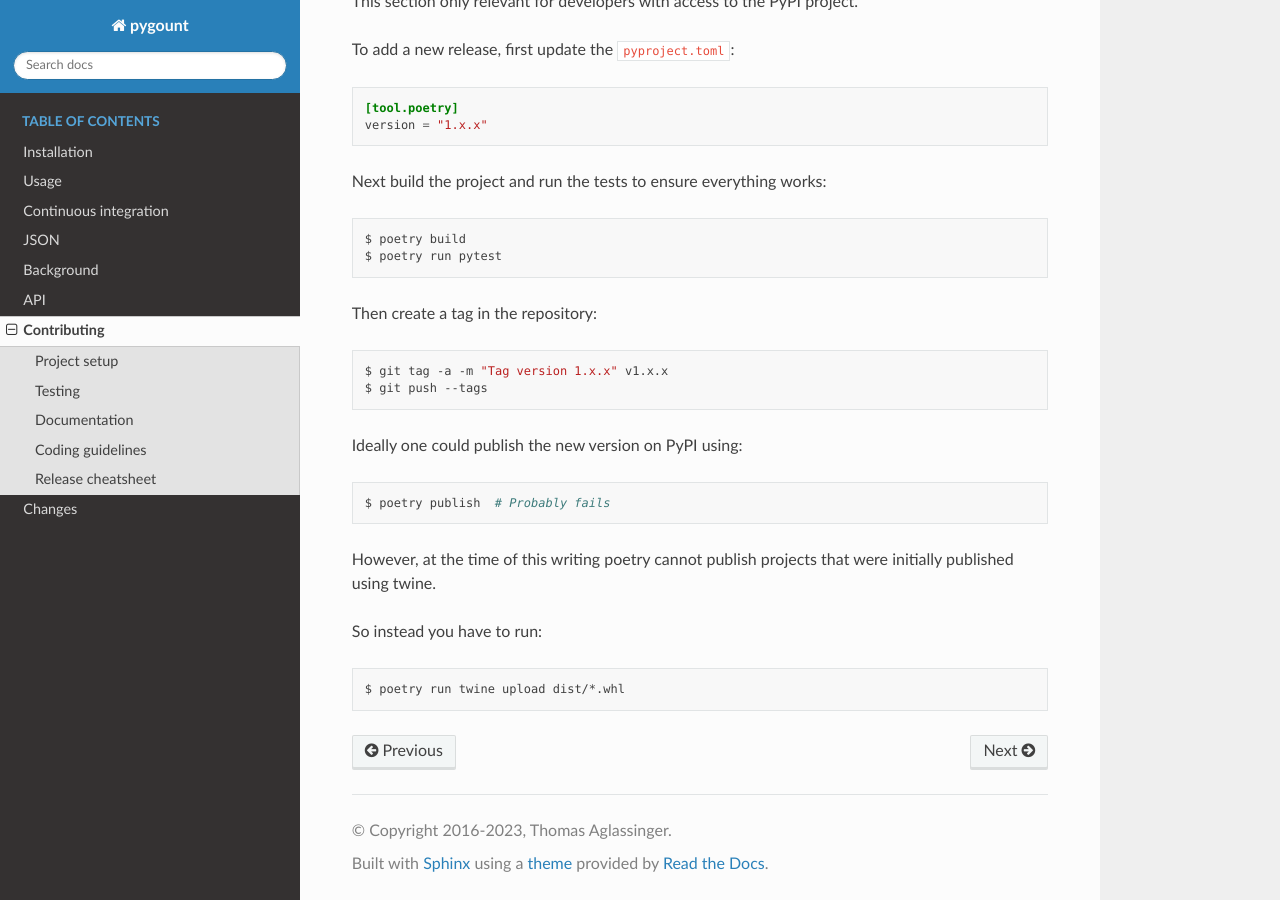
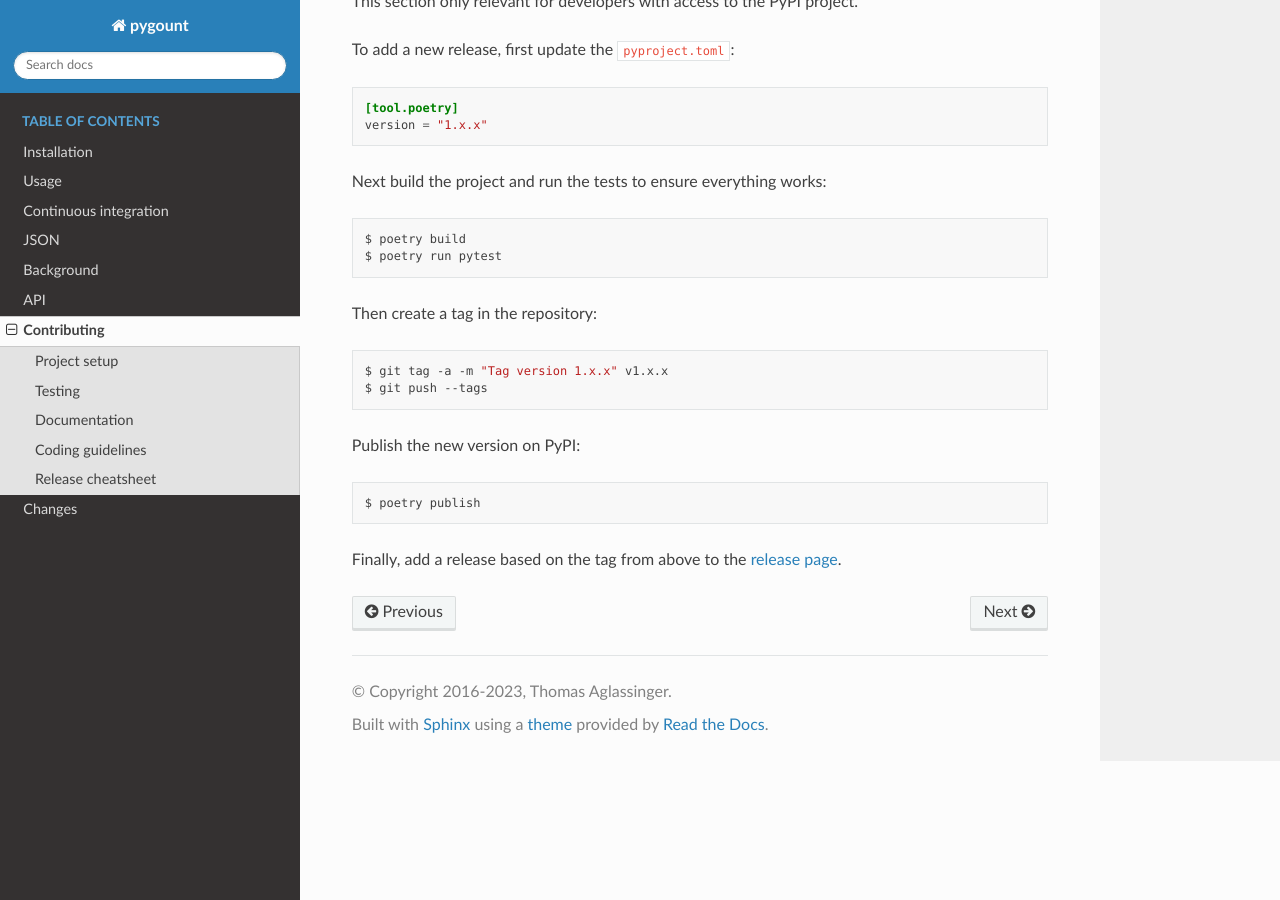
Before and after one commit to roskakori/pygount, a Sphinx documentation site: the page built from docs/contributing.rst, in a window 1280 px wide and 900 px high, scrolled down 1484 px. Built offline with Sphinx 7.4.7 and the Read the Docs theme 2.0.0, drawn with Linux system fonts in a browser that asks for light colours.

Commit message:
#114 Update release instructions

```diff
--- a/docs/contributing.rst
+++ b/docs/contributing.rst
@@ -101,17 +101,11 @@ Then create a tag in the repository:
     $ git tag -a -m "Tag version 1.x.x" v1.x.x
     $ git push --tags
 
-Ideally one could publish the new version on PyPI using:
+Publish the new version on PyPI:
 
 .. code-block:: sh
 
-    $ poetry publish  # Probably fails
+    $ poetry publish
 
-However, at the time of this writing poetry cannot publish projects that were
-initially published using twine.
-
-So instead you have to run:
-
-.. code-block:: sh
-
-    $ poetry run twine upload dist/*.whl
+Finally, add a release based on the tag from above to the
+`release page <https://github.com/roskakori/pygount/releases>`_.
```
